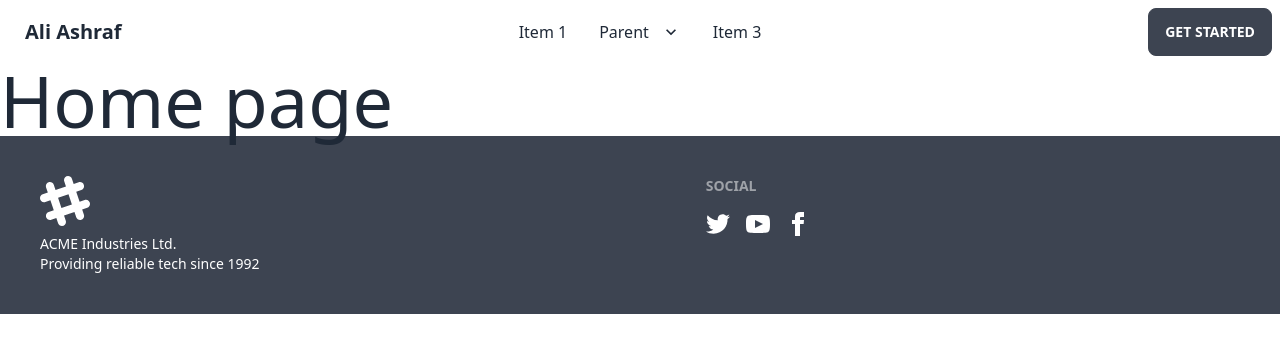
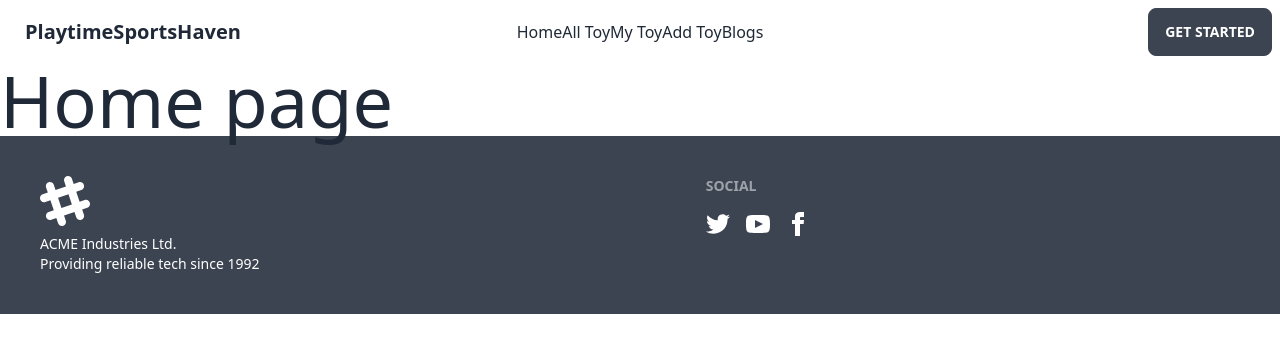
Before and after one commit to webashraf/vroomVroomPlay, a React (Vite) app: page / in a window 1280 px wide. Shown: the top 352 px of the page. Built offline with nearby package versions, Linux system fonts and the light colour scheme.

Commit message:
add menu

```diff
--- a/src/Components/shared/Navbar/Navbar.jsx
+++ b/src/Components/shared/Navbar/Navbar.jsx
@@ -2,9 +2,17 @@ import React, { useContext } from "react";
 import { ContextProvider } from "../../../AuthProvider/AuthProvider";
 
 const Navbar = () => {
-    const {user} = useContext(ContextProvider);
+  const { user } = useContext(ContextProvider);
 
-
+  const menu = (
+    <>
+      <li>Home</li>
+      <li>All Toy</li>
+      <li>My Toy</li>
+      <li>Add Toy</li>
+      <li>Blogs</li>
+    </>
+  );
   return (
     <div>
       <div className="navbar bg-base-100">
@@ -30,69 +38,15 @@ const Navbar = () => {
               tabIndex={0}
               className="menu menu-compact dropdown-content mt-3 p-2 shadow bg-base-100 rounded-box w-52"
             >
-              <li>
-                <a>Item 1</a>
-              </li>
-              <li tabIndex={0}>
-                <a className="justify-between">
-                  Parent
-                  <svg
-                    className="fill-current"
-                    xmlns="http://www.w3.org/2000/svg"
-                    width="24"
-                    height="24"
-                    viewBox="0 0 24 24"
-                  >
-                    <path d="M8.59,16.58L13.17,12L8.59,7.41L10,6L16,12L10,18L8.59,16.58Z" />
-                  </svg>
-                </a>
-                <ul className="p-2">
-                  <li>
-                    <a>Submenu 1</a>
-                  </li>
-                  <li>
-                    <a>Submenu 2</a>
-                  </li>
-                </ul>
-              </li>
-              <li>
-                <a>Item 3</a>
-              </li>
+              {menu}
             </ul>
           </div>
-          <a className="btn btn-ghost normal-case text-xl">{user}</a>
+          <a className="btn btn-ghost normal-case text-xl">
+            PlaytimeSportsHaven
+          </a>
         </div>
         <div className="navbar-center hidden lg:flex">
-          <ul className="menu menu-horizontal px-1">
-            <li>
-              <a>Item 1</a>
-            </li>
-            <li tabIndex={0}>
-              <a>
-                Parent
-                <svg
-                  className="fill-current"
-                  xmlns="http://www.w3.org/2000/svg"
-                  width="20"
-                  height="20"
-                  viewBox="0 0 24 24"
-                >
-                  <path d="M7.41,8.58L12,13.17L16.59,8.58L18,10L12,16L6,10L7.41,8.58Z" />
-                </svg>
-              </a>
-              <ul className="p-2">
-                <li>
-                  <a>Submenu 1</a>
-                </li>
-                <li>
-                  <a>Submenu 2</a>
-                </li>
-              </ul>
-            </li>
-            <li>
-              <a>Item 3</a>
-            </li>
-          </ul>
+          <ul className="menu menu-horizontal px-1">{menu}</ul>
         </div>
         <div className="navbar-end">
           <a className="btn">Get started</a>
```
